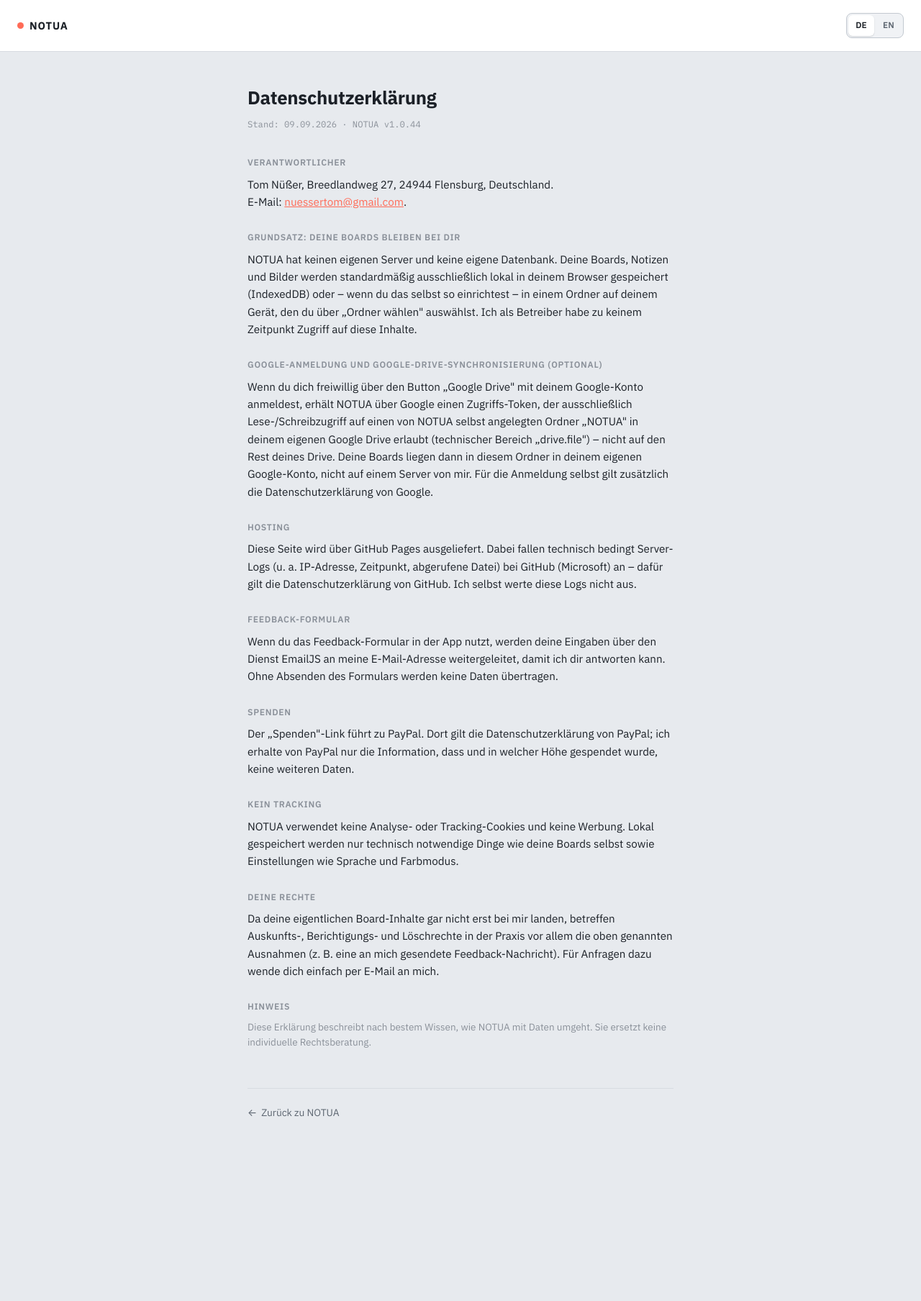
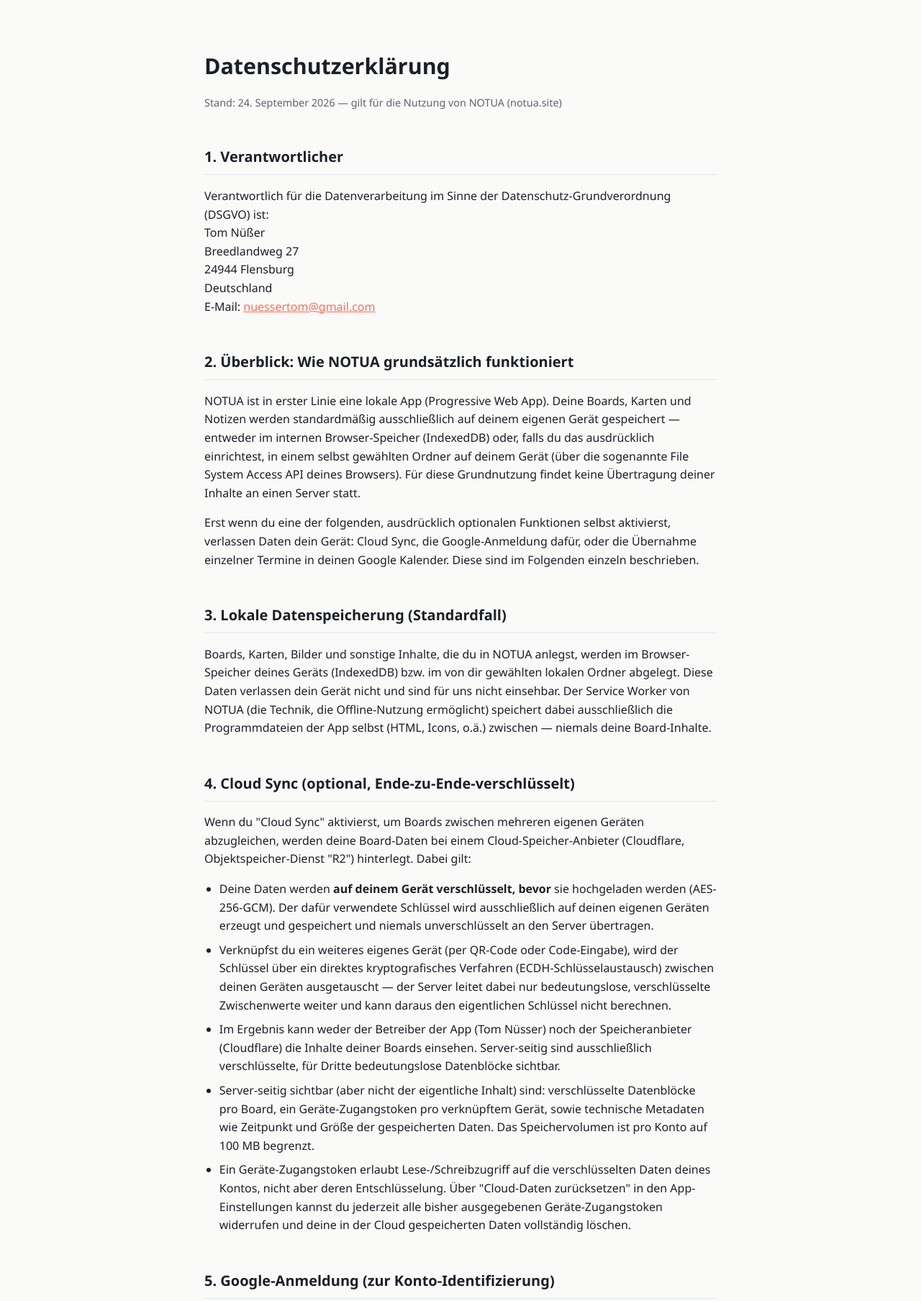
Before and after one commit to tomnuesser2/NOTUA, a plain HTML site: page datenschutz.html in a window 1280 px wide. Shown: the top 1808 px of the page at 72% size. Before the commit the page ends 1618 px from the top, so only its background shows below. Drawn offline with Linux system fonts and the light colour scheme.

Commit message:
refresh privacy und policy

```diff
--- a/datenschutz.html
+++ b/datenschutz.html
@@ -1,174 +1,171 @@
-<!DOCTYPE html>
+<!doctype html>
 <html lang="de">
 <head>
-<meta charset="UTF-8">
+<meta charset="utf-8">
+<meta name="viewport" content="width=device-width, initial-scale=1">
 <title>Datenschutzerklärung – NOTUA</title>
-<meta name="viewport" content="width=device-width, initial-scale=1">
-<meta name="robots" content="index,follow">
-<link rel="icon" type="image/png" href="favicon.png">
-<link rel="preconnect" href="https://fonts.googleapis.com">
-<link rel="stylesheet" href="https://fonts.googleapis.com/css2?family=IBM+Plex+Sans:wght@400;500;600;700&family=IBM+Plex+Mono:wght@400;500;600&display=swap">
-<script>
-// Same idea as index.html's own early boot script: apply a previously chosen light/dark preference
-// before first paint, so this page matches whatever the app itself was last set to instead of
-// flashing the system default for a moment.
-try{
-  var __t=localStorage.getItem('notua-theme');
-  if(__t==='light'||__t==='dark') document.documentElement.setAttribute('data-theme',__t);
-}catch(e){}
-</script>
 <style>
-:root{
-  --canvas:#E7EAEE; --surface:#FFFFFF; --surface-2:#F0F2F5; --ink:#1B2027; --muted:#5C6570;
-  --faint:#8A9099; --border:#D7DBE1; --border-strong:#C3C9D0; --accent:#FF6B57; --accent-ink:#FFFFFF;
-  --accent-soft:#FFE3DD; --shadow:rgba(24,28,35,0.14);
-}
-@media (prefers-color-scheme: dark){
-  :root:not([data-theme="light"]){
-    --canvas:#14171C; --surface:#1E222A; --surface-2:#191C22; --ink:#ECEEF2; --muted:#9AA3AF;
-    --faint:#6B7480; --border:#2C3038; --border-strong:#383D46; --accent:#FF7A66; --accent-ink:#1B0E0B;
-    --accent-soft:rgba(255,122,102,0.18); --shadow:rgba(0,0,0,0.45);
+  :root{
+    --ink:#1B2027; --muted:#5B6472; --border:#E3E6EA; --accent:#FF6B57; --canvas:#FAFAF9; --surface:#FFFFFF;
   }
-}
-:root[data-theme="dark"]{
-  --canvas:#14171C; --surface:#1E222A; --surface-2:#191C22; --ink:#ECEEF2; --muted:#9AA3AF;
-  --faint:#6B7480; --border:#2C3038; --border-strong:#383D46; --accent:#FF7A66; --accent-ink:#1B0E0B;
-  --accent-soft:rgba(255,122,102,0.18); --shadow:rgba(0,0,0,0.45);
-}
-*,*::before,*::after{box-sizing:border-box;}
-html,body{margin:0; padding:0;}
-body{
-  background:var(--canvas); color:var(--ink); font-family:'IBM Plex Sans',system-ui,-apple-system,'Segoe UI',sans-serif;
-  line-height:1.6; -webkit-font-smoothing:antialiased;
-}
-.mono{font-family:'IBM Plex Mono',ui-monospace,SFMono-Regular,Menlo,monospace;}
-header{
-  display:flex; align-items:center; justify-content:space-between; gap:16px;
-  padding:18px 24px; border-bottom:1px solid var(--border); background:var(--surface);
-  position:sticky; top:0; z-index:5;
-}
-.wordmark{display:flex; align-items:center; gap:8px; text-decoration:none; color:var(--ink);}
-.wordmark .dot{width:9px; height:9px; border-radius:50%; background:var(--accent);}
-.wordmark span{font-weight:700; font-size:0.92rem; letter-spacing:0.06em;}
-.lang-switch{display:flex; gap:2px; border:1px solid var(--border-strong); border-radius:8px; padding:2px; background:var(--surface-2);}
-.lang-switch button{
-  font:inherit; font-size:0.74rem; font-weight:600; letter-spacing:0.02em; padding:5px 10px; border-radius:6px;
-  border:none; background:none; color:var(--muted); cursor:pointer;
-}
-.lang-switch button.active{background:var(--surface); color:var(--ink); box-shadow:0 1px 2px var(--shadow);}
-main{max-width:640px; margin:0 auto; padding:44px 24px 40px;}
-h1{font-size:1.6rem; font-weight:700; letter-spacing:-0.01em; margin:0 0 6px;}
-.updated{font-family:'IBM Plex Mono',monospace; font-size:0.76rem; color:var(--faint); margin:0 0 34px;}
-h2{font-size:0.76rem; text-transform:uppercase; letter-spacing:0.06em; color:var(--faint); font-weight:600; margin:28px 0 8px;}
-h2:first-of-type{margin-top:0;}
-p{margin:0 0 4px; color:var(--ink); font-size:0.95rem;}
-a{color:var(--accent);}
-footer{max-width:640px; margin:0 auto; padding:8px 24px 60px;}
-.back{
-  display:inline-flex; align-items:center; gap:6px; color:var(--muted); text-decoration:none; font-size:0.86rem;
-  border-top:1px solid var(--border); padding-top:22px; width:100%;
-}
-.back:hover{color:var(--ink);}
-[data-lang-block="en"]{display:none;}
-:root[data-lang="en"] [data-lang-block="de"]{display:none;}
-:root[data-lang="en"] [data-lang-block="en"]{display:block;}
+  *{box-sizing:border-box;}
+  body{
+    margin:0; background:var(--canvas); color:var(--ink);
+    font-family:'Segoe UI',system-ui,-apple-system,sans-serif; line-height:1.6;
+  }
+  .wrap{max-width:760px; margin:0 auto; padding:48px 24px 96px;}
+  h1{font-size:1.9rem; margin-bottom:4px;}
+  .stand{color:var(--muted); font-size:0.9rem; margin-bottom:40px;}
+  h2{font-size:1.25rem; margin-top:2.4em; border-bottom:1px solid var(--border); padding-bottom:8px;}
+  h3{font-size:1.05rem; margin-top:1.6em;}
+  p, li{color:var(--ink);}
+  ul{padding-left:1.3em;}
+  li{margin-bottom:0.5em;}
+  .box{background:var(--surface); border:1px solid var(--border); border-radius:10px; padding:16px 20px; margin:1.2em 0;}
+  .fill{background:#FFF3CD; border:1px solid #E8C468; border-radius:6px; padding:2px 6px; font-style:normal;}
+  a{color:var(--accent);}
+  code{background:#F0F1F3; padding:1px 5px; border-radius:4px; font-size:0.92em;}
+  footer{margin-top:3em; color:var(--muted); font-size:0.85rem;}
 </style>
 </head>
 <body>
-<header>
-  <a class="wordmark" href="index.html"><span class="dot"></span><span>NOTUA</span></a>
-  <div class="lang-switch" role="group" aria-label="Language">
-    <button type="button" data-lang="de" class="active">DE</button>
-    <button type="button" data-lang="en">EN</button>
-  </div>
-</header>
-<main>
-  <div data-lang-block="de">
-    <h1>Datenschutzerklärung</h1>
-    <p class="updated mono">Stand: 09.09.2026 · NOTUA v1.0.44</p>
+<div class="wrap">
+  <h1>Datenschutzerklärung</h1>
+  <p class="stand">Stand: 24. September 2026 — gilt für die Nutzung von NOTUA (notua.site)</p>
 
-    <h2>Verantwortlicher</h2>
-    <p>Tom Nüßer, Breedlandweg 27, 24944 Flensburg, Deutschland.<br>E-Mail: <a href="mailto:nuessertom@gmail.com">nuessertom@gmail.com</a>.</p>
+  <h2>1. Verantwortlicher</h2>
+  <p>
+    Verantwortlich für die Datenverarbeitung im Sinne der Datenschutz-Grundverordnung (DSGVO) ist:<br>
+    Tom Nüßer<br>
+    Breedlandweg 27<br>
+    24944 Flensburg<br>
+    Deutschland<br>
+    E-Mail: <a href="mailto:nuessertom@gmail.com">nuessertom@gmail.com</a>
+  </p>
 
-    <h2>Grundsatz: Deine Boards bleiben bei dir</h2>
-    <p>NOTUA hat keinen eigenen Server und keine eigene Datenbank. Deine Boards, Notizen und Bilder werden standardmäßig ausschließlich lokal in deinem Browser gespeichert (IndexedDB) oder – wenn du das selbst so einrichtest – in einem Ordner auf deinem Gerät, den du über „Ordner wählen" auswählst. Ich als Betreiber habe zu keinem Zeitpunkt Zugriff auf diese Inhalte.</p>
+  <h2>2. Überblick: Wie NOTUA grundsätzlich funktioniert</h2>
+  <p>
+    NOTUA ist in erster Linie eine lokale App (Progressive Web App). Deine Boards, Karten und Notizen werden
+    standardmäßig ausschließlich auf deinem eigenen Gerät gespeichert — entweder im internen Browser-Speicher
+    (IndexedDB) oder, falls du das ausdrücklich einrichtest, in einem selbst gewählten Ordner auf deinem Gerät
+    (über die sogenannte File System Access API deines Browsers). Für diese Grundnutzung findet keine Übertragung
+    deiner Inhalte an einen Server statt.
+  </p>
+  <p>
+    Erst wenn du eine der folgenden, ausdrücklich optionalen Funktionen selbst aktivierst, verlassen Daten dein
+    Gerät: Cloud Sync, die Google-Anmeldung dafür, oder die Übernahme einzelner Termine in deinen Google Kalender.
+    Diese sind im Folgenden einzeln beschrieben.
+  </p>
 
-    <h2>Google-Anmeldung und Google-Drive-Synchronisierung (optional)</h2>
-    <p>Wenn du dich freiwillig über den Button „Google Drive" mit deinem Google-Konto anmeldest, erhält NOTUA über Google einen Zugriffs-Token, der ausschließlich Lese-/Schreibzugriff auf einen von NOTUA selbst angelegten Ordner „NOTUA" in deinem eigenen Google Drive erlaubt (technischer Bereich „drive.file") – nicht auf den Rest deines Drive. Deine Boards liegen dann in diesem Ordner in deinem eigenen Google-Konto, nicht auf einem Server von mir. Für die Anmeldung selbst gilt zusätzlich die Datenschutzerklärung von Google.</p>
+  <h2>3. Lokale Datenspeicherung (Standardfall)</h2>
+  <p>
+    Boards, Karten, Bilder und sonstige Inhalte, die du in NOTUA anlegst, werden im Browser-Speicher deines
+    Geräts (IndexedDB) bzw. im von dir gewählten lokalen Ordner abgelegt. Diese Daten verlassen dein Gerät nicht
+    und sind für uns nicht einsehbar. Der Service Worker von NOTUA (die Technik, die Offline-Nutzung ermöglicht)
+    speichert dabei ausschließlich die Programmdateien der App selbst (HTML, Icons, o.ä.) zwischen — niemals deine
+    Board-Inhalte.
+  </p>
 
-    <h2>Hosting</h2>
-    <p>Diese Seite wird über GitHub Pages ausgeliefert. Dabei fallen technisch bedingt Server-Logs (u. a. IP-Adresse, Zeitpunkt, abgerufene Datei) bei GitHub (Microsoft) an – dafür gilt die Datenschutzerklärung von GitHub. Ich selbst werte diese Logs nicht aus.</p>
+  <h2>4. Cloud Sync (optional, Ende-zu-Ende-verschlüsselt)</h2>
+  <p>
+    Wenn du "Cloud Sync" aktivierst, um Boards zwischen mehreren eigenen Geräten abzugleichen, werden deine
+    Board-Daten bei einem Cloud-Speicher-Anbieter (Cloudflare, Objektspeicher-Dienst "R2") hinterlegt. Dabei gilt:
+  </p>
+  <ul>
+    <li>
+      Deine Daten werden <strong>auf deinem Gerät verschlüsselt, bevor</strong> sie hochgeladen werden
+      (AES-256-GCM). Der dafür verwendete Schlüssel wird ausschließlich auf deinen eigenen Geräten erzeugt und
+      gespeichert und niemals unverschlüsselt an den Server übertragen.
+    </li>
+    <li>
+      Verknüpfst du ein weiteres eigenes Gerät (per QR-Code oder Code-Eingabe), wird der Schlüssel über ein
+      direktes kryptografisches Verfahren (ECDH-Schlüsselaustausch) zwischen deinen Geräten ausgetauscht — der
+      Server leitet dabei nur bedeutungslose, verschlüsselte Zwischenwerte weiter und kann daraus den eigentlichen
+      Schlüssel nicht berechnen.
+    </li>
+    <li>
+      Im Ergebnis kann weder der Betreiber der App (Tom Nüsser) noch der Speicheranbieter (Cloudflare) die
+      Inhalte deiner Boards einsehen. Server-seitig sind ausschließlich verschlüsselte, für Dritte bedeutungslose
+      Datenblöcke sichtbar.
+    </li>
+    <li>
+      Server-seitig sichtbar (aber nicht der eigentliche Inhalt) sind: verschlüsselte Datenblöcke pro Board,
+      ein Geräte-Zugangstoken pro verknüpftem Gerät, sowie technische Metadaten wie Zeitpunkt und Größe der
+      gespeicherten Daten. Das Speichervolumen ist pro Konto auf 100 MB begrenzt.
+    </li>
+    <li>
+      Ein Geräte-Zugangstoken erlaubt Lese-/Schreibzugriff auf die verschlüsselten Daten deines Kontos, nicht
+      aber deren Entschlüsselung. Über "Cloud-Daten zurücksetzen" in den App-Einstellungen kannst du jederzeit
+      alle bisher ausgegebenen Geräte-Zugangstoken widerrufen und deine in der Cloud gespeicherten Daten
+      vollständig löschen.
+    </li>
+  </ul>
 
-    <h2>Feedback-Formular</h2>
-    <p>Wenn du das Feedback-Formular in der App nutzt, werden deine Eingaben über den Dienst EmailJS an meine E-Mail-Adresse weitergeleitet, damit ich dir antworten kann. Ohne Absenden des Formulars werden keine Daten übertragen.</p>
+  <h2>5. Google-Anmeldung (zur Konto-Identifizierung)</h2>
+  <p>
+    Um Cloud Sync einem Konto zuzuordnen (auf dem ersten Gerät), bietet NOTUA optional eine Anmeldung über dein
+    Google-Konto an. Dabei erhält NOTUA von Google ausschließlich grundlegende Profildaten zur Identifizierung
+    (z. B. E-Mail-Adresse, Name). Ein Zugriff auf deine sonstigen Google-Dienste (etwa Google Drive oder Gmail)
+    findet dabei nicht statt.
+  </p>
 
-    <h2>Spenden</h2>
-    <p>Der „Spenden"-Link führt zu PayPal. Dort gilt die Datenschutzerklärung von PayPal; ich erhalte von PayPal nur die Information, dass und in welcher Höhe gespendet wurde, keine weiteren Daten.</p>
+  <h2>6. Übernahme von Terminen in Google Kalender (optional)</h2>
+  <p>
+    Wenn du bei einer datierten Karte auf "In Google Kalender übernehmen" klickst, fragt NOTUA — getrennt von der
+    Anmeldung oben — eine eigene, eng begrenzte Google-Berechtigung an (Bereich <code>calendar.events</code>).
+    Diese Berechtigung wird ausschließlich in dem Moment genutzt, in dem du aktiv auf diesen Button klickst, um
+    einen neuen Termin in deinem Google Kalender anzulegen. NOTUA liest zu keinem Zeitpunkt bestehende
+    Kalendereinträge aus und gleicht auch nicht automatisch im Hintergrund ab.
+  </p>
 
-    <h2>Kein Tracking</h2>
-    <p>NOTUA verwendet keine Analyse- oder Tracking-Cookies und keine Werbung. Lokal gespeichert werden nur technisch notwendige Dinge wie deine Boards selbst sowie Einstellungen wie Sprache und Farbmodus.</p>
+  <h2>7. Eingebettete Inhalte Dritter</h2>
+  <p>
+    NOTUA erlaubt es dir, Inhalte von Drittanbietern in Karten einzubetten (z. B. YouTube-Videos, Spotify,
+    Pinterest oder Strava-Aktivitäten). Bindest du einen solchen Inhalt aktiv ein, lädt dein Browser diesen direkt
+    vom jeweiligen Anbieter — es gelten dann zusätzlich dessen eigene Datenschutzbestimmungen. NOTUA selbst
+    speichert dabei nur den von dir eingefügten Link bzw. die ID des Inhalts.
+  </p>
 
-    <h2>Deine Rechte</h2>
-    <p>Da deine eigentlichen Board-Inhalte gar nicht erst bei mir landen, betreffen Auskunfts-, Berichtigungs- und Löschrechte in der Praxis vor allem die oben genannten Ausnahmen (z. B. eine an mich gesendete Feedback-Nachricht). Für Anfragen dazu wende dich einfach per E-Mail an mich.</p>
+  <h2>8. Cookies, Tracking, Werbung</h2>
+  <p>
+    NOTUA verwendet keine Analyse- oder Tracking-Dienste und keine Werbung. Im Browser gespeichert werden
+    ausschließlich technisch notwendige Daten (deine Boards selbst, sowie Einstellungen wie Theme/Sprache) —
+    keine Cookies zu Analyse- oder Marketingzwecken.
+  </p>
 
-    <h2>Hinweis</h2>
-    <p style="color:var(--faint); font-size:0.84rem;">Diese Erklärung beschreibt nach bestem Wissen, wie NOTUA mit Daten umgeht. Sie ersetzt keine individuelle Rechtsberatung.</p>
-  </div>
+  <h2>9. Deine Rechte</h2>
+  <p>Nach der DSGVO stehen dir insbesondere folgende Rechte zu:</p>
+  <ul>
+    <li>Auskunft über die zu dir gespeicherten Daten (Art. 15 DSGVO)</li>
+    <li>Berichtigung unrichtiger Daten (Art. 16 DSGVO)</li>
+    <li>Löschung deiner Daten (Art. 17 DSGVO) — für Cloud-Sync-Daten jederzeit selbst über
+      "Cloud-Daten zurücksetzen" in der App möglich, für sonstige Anfragen per E-Mail</li>
+    <li>Einschränkung der Verarbeitung (Art. 18 DSGVO)</li>
+    <li>Datenübertragbarkeit (Art. 20 DSGVO)</li>
+    <li>Widerspruch gegen die Verarbeitung (Art. 21 DSGVO)</li>
+    <li>Beschwerde bei einer Datenschutz-Aufsichtsbehörde</li>
+  </ul>
+  <p>Wende dich dafür an die oben genannte Kontakt-E-Mail-Adresse.</p>
 
-  <div data-lang-block="en">
-    <h1>Privacy Policy</h1>
-    <p class="updated mono">Last updated: 2026-09-09 · NOTUA v1.0.44</p>
+  <h2>10. Speicherdauer</h2>
+  <p>
+    Lokal gespeicherte Daten bleiben, bis du sie selbst löschst oder die App-Daten deines Browsers leerst.
+    Cloud-Sync-Daten bleiben gespeichert, bis du sie über "Cloud-Daten zurücksetzen" löschst.
+  </p>
 
-    <h2>Data controller</h2>
-    <p>Tom Nüßer, Breedlandweg 27, 24944 Flensburg, Germany.<br>Email: <a href="mailto:nuessertom@gmail.com">nuessertom@gmail.com</a>.</p>
+  <h2>11. Änderungen dieser Erklärung</h2>
+  <p>
+    Diese Datenschutzerklärung kann angepasst werden, etwa wenn sich der Funktionsumfang von NOTUA ändert. Die
+    jeweils aktuelle Fassung ist immer unter dieser Adresse abrufbar.
+  </p>
 
-    <h2>Principle: your boards stay with you</h2>
-    <p>NOTUA has no server and no database of its own. Your boards, notes and images are stored, by default, purely locally in your browser (IndexedDB) or – if you set it up yourself – in a folder on your device that you pick via "Choose folder". As the operator, I never have access to this content.</p>
-
-    <h2>Google sign-in and Google Drive sync (optional)</h2>
-    <p>If you voluntarily sign in with your Google account via the "Google Drive" button, NOTUA receives an access token from Google that only allows read/write access to a "NOTUA" folder that NOTUA itself creates in your own Google Drive (the "drive.file" scope) – not the rest of your Drive. Your boards then live in that folder in your own Google account, not on a server of mine. Google's own privacy policy additionally applies to the sign-in itself.</p>
-
-    <h2>Hosting</h2>
-    <p>This page is served via GitHub Pages. This technically produces server logs (e.g. IP address, timestamp, requested file) at GitHub (Microsoft) – GitHub's own privacy policy applies to that. I do not evaluate these logs myself.</p>
-
-    <h2>Feedback form</h2>
-    <p>If you use the feedback form inside the app, your input is forwarded to my email address via the EmailJS service so I can reply to you. No data is transmitted unless you submit the form.</p>
-
-    <h2>Donations</h2>
-    <p>The "Donate" link leads to PayPal. PayPal's own privacy policy applies there; from PayPal I only receive the information that a donation was made and its amount, no further data.</p>
-
-    <h2>No tracking</h2>
-    <p>NOTUA uses no analytics or tracking cookies and no advertising. Only technically necessary things are stored locally, such as your boards themselves and settings like language and color mode.</p>
-
-    <h2>Your rights</h2>
-    <p>Since your actual board content never reaches me in the first place, rights to access, correction and deletion mainly concern the exceptions listed above in practice (e.g. a feedback message sent to me). For requests about that, just contact me by email.</p>
-
-    <h2>Note</h2>
-    <p style="color:var(--faint); font-size:0.84rem;">This policy describes to the best of my knowledge how NOTUA handles data. It does not replace individual legal advice.</p>
-  </div>
-</main>
-<footer>
-  <a class="back" href="index.html">← <span data-lang-block="de" style="display:inline;">Zurück zu NOTUA</span><span data-lang-block="en" style="display:inline;">Back to NOTUA</span></a>
-</footer>
-<script>
-(function(){
-  var buttons=document.querySelectorAll('.lang-switch button');
-  function setLang(lang){
-    document.documentElement.setAttribute('data-lang',lang);
-    buttons.forEach(function(b){ b.classList.toggle('active', b.dataset.lang===lang); });
-    // The back-link's two inline spans aren't covered by the [data-lang] attribute-selector CSS
-    // above (that only toggles the two big content blocks) — flip them by hand so the footer link
-    // follows the same language as the page body instead of staying stuck in German.
-    document.querySelectorAll('footer [data-lang-block]').forEach(function(el){
-      el.style.display = (el.getAttribute('data-lang-block')===lang) ? 'inline' : 'none';
-    });
-    try{ localStorage.setItem('notua-legal-lang',lang); }catch(e){}
-  }
-  buttons.forEach(function(b){ b.addEventListener('click',function(){ setLang(b.dataset.lang); }); });
-  var saved=null;
-  try{ saved=localStorage.getItem('notua-legal-lang'); }catch(e){}
-  setLang(saved==='en' ? 'en' : 'de');
-})();
-</script>
+  <footer>
+    <div class="box">
+      Hinweis: Dieser Text beschreibt die tatsächliche technische Funktionsweise von NOTUA, ist aber keine
+      Rechtsberatung. Für eine rechtssichere Veröffentlichung empfiehlt sich eine kurze anwaltliche Prüfung,
+      insbesondere zu Anschrift/Impressumspflicht.
+    </div>
+  </footer>
+</div>
 </body>
 </html>
```
Also changed, not shown: nutzungsbedingungen.html (+151 -145 lines).
